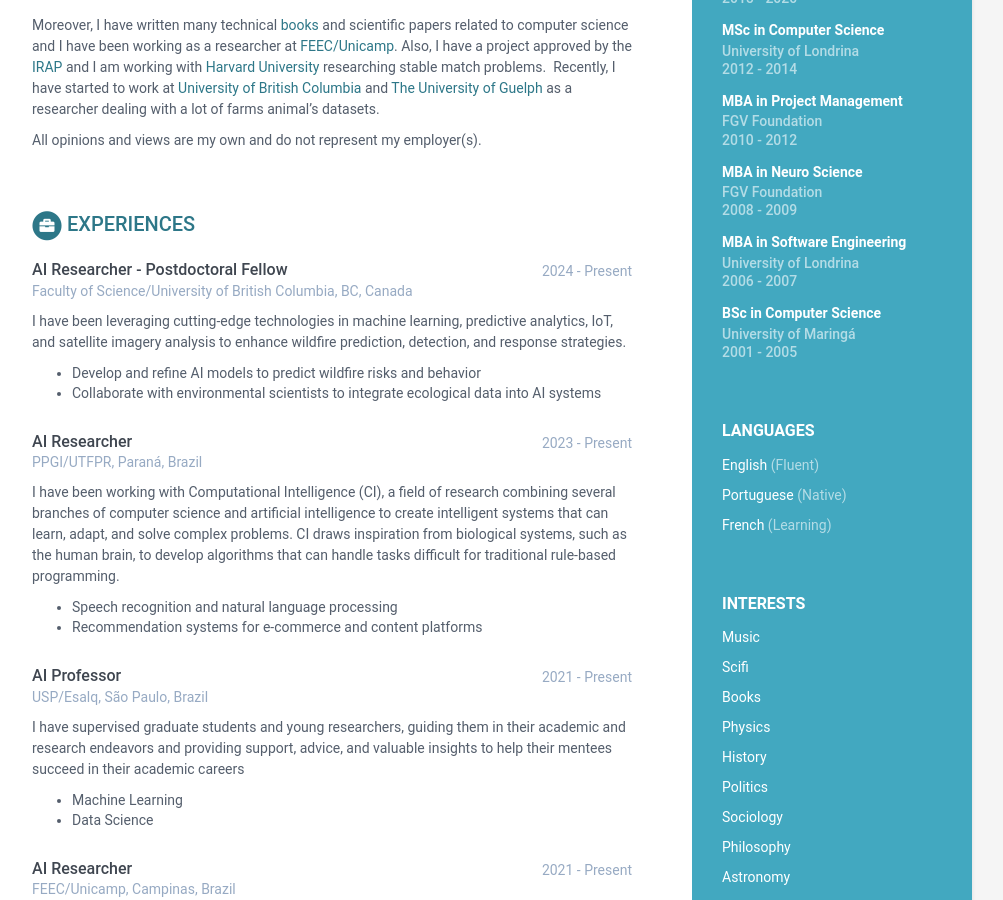
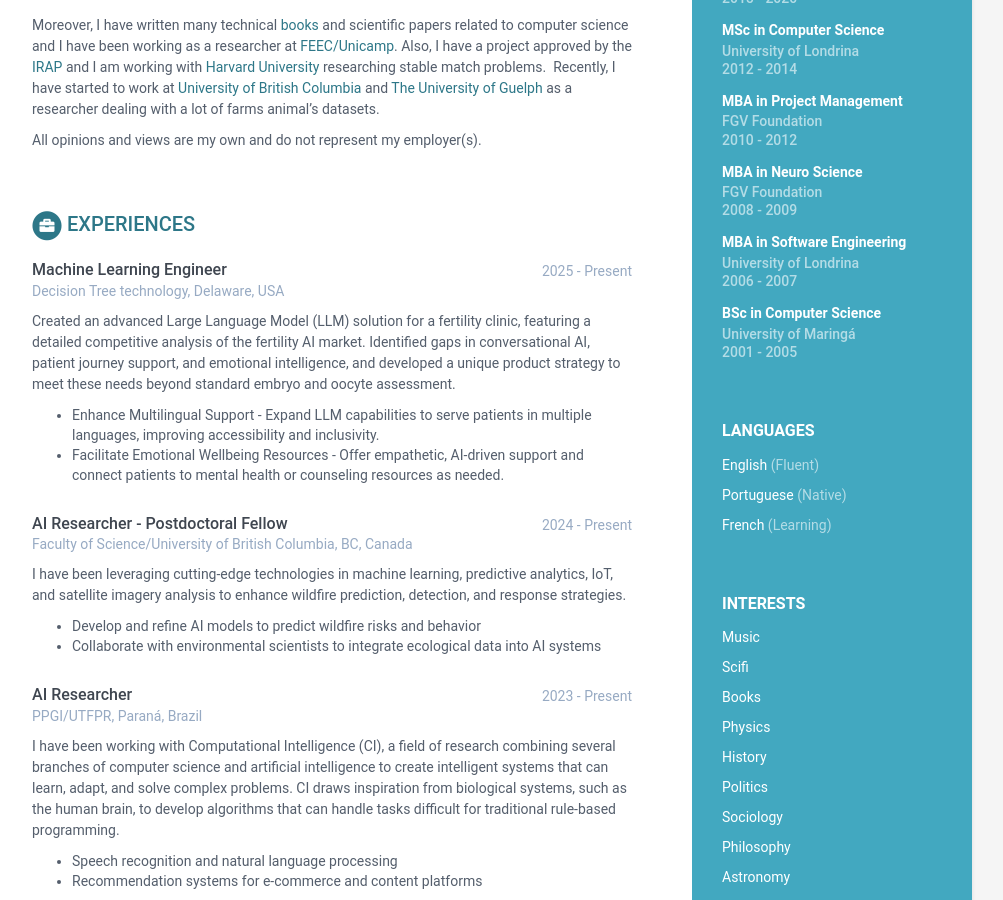
Before and after one commit to gomede/gomede.github.io, a Jekyll site: the page built from index.html, in a window 1280 px wide and 900 px high, scrolled down 826 px. Shown: the whole window, without its empty margins (168-1171 px from the left). Built offline with Jekyll 4.4.1, drawn with Linux system fonts in a browser that asks for light colours.

Commit message:
Update data.yml

```diff
--- a/_data/data.yml
+++ b/_data/data.yml
@@ -204,6 +204,17 @@
           - Credit Score
 
 experiences:
+    - role: Machine Learning Engineer
+      time: 2025 - Present
+      company: Decision Tree technology, Delaware, USA
+      details: |
+        Created an advanced Large Language Model (LLM) solution for a fertility clinic, featuring a detailed competitive analysis of the fertility AI market.
+        Identified gaps in conversational AI, patient journey support, and emotional intelligence,
+        and developed a unique product strategy to meet these needs beyond standard embryo and oocyte assessment.
+
+          - Enhance Multilingual Support - Expand LLM capabilities to serve patients in multiple languages, improving accessibility and inclusivity.
+          - Facilitate Emotional Wellbeing Resources - Offer empathetic, AI-driven support and connect patients to mental health or counseling resources as needed.
+
     - role: AI Researcher - Postdoctoral Fellow
       time: 2024 - Present
       company: Faculty of Science/University of British Columbia, BC, Canada
@@ -213,7 +224,6 @@
 
           - Develop and refine AI models to predict wildfire risks and behavior
           - Collaborate with environmental scientists to integrate ecological data into AI systems
-
 
     - role: AI Researcher
       time: 2023 - Present
```
